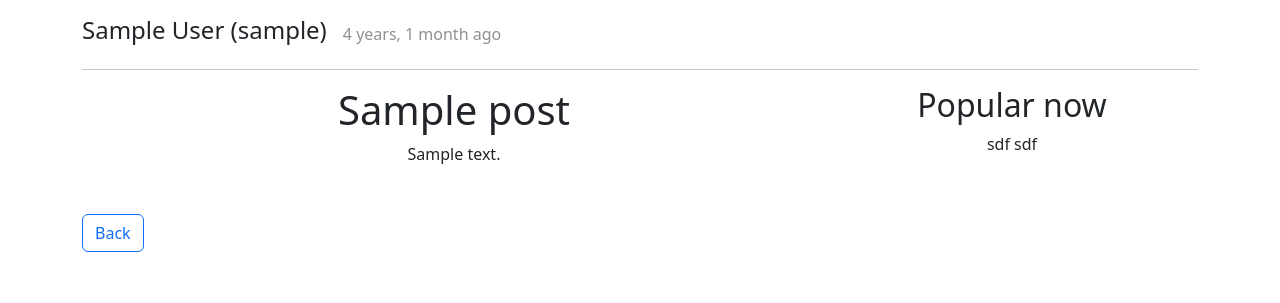
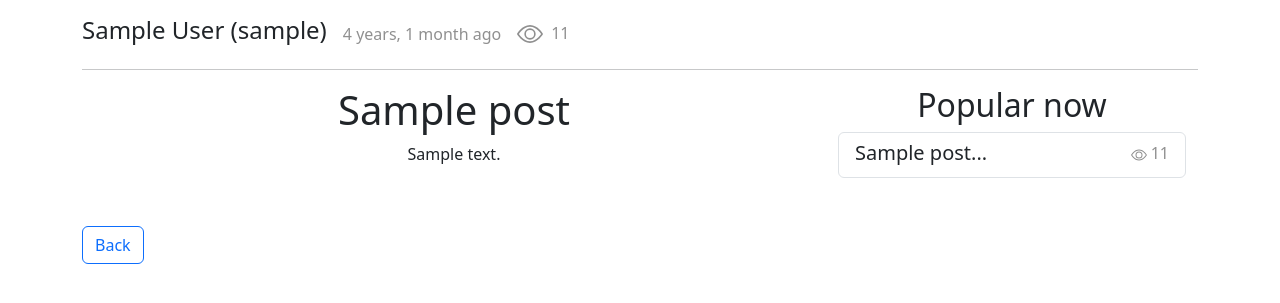
Before and after one commit to fooniquler/django-blog, a Django app: page /post/1 in a window 1280 px wide. Shown: the part 56-359 px from the top of the page. Run offline with Django 5.2, Linux system fonts and the light colour scheme; tables that the repository leaves empty hold one stand-in row (values such as "Sample post").

Commit message:
Added views_count field to Post model, updated PostView to increment views_count on get_object, implemented get_context_data method to fetch and display a list of most popular posts in the view

```diff
--- a/blog/models.py
+++ b/blog/models.py
@@ -11,6 +11,7 @@ class Post(models.Model):
     title = models.CharField(max_length=255)
     content = models.TextField()
     post_date = models.DateTimeField(auto_now_add=True)
+    views_count = models.IntegerField(default=0)
 
     def get_date(self):
         return humanize.naturaltime(self.post_date)
--- a/blog/templates/post_view.html
+++ b/blog/templates/post_view.html
@@ -8,7 +8,15 @@
 
 <div class="d-flex flex-row align-items-center gap-3">
     <h4>{{ post.author.first_name }} {{ post.author.last_name }} ({{ post.author.username }})</h4>
+
     <span style="color: #909090;">{{ post.get_date }}</span>
+    <div class="d-flex gap-2">
+        <svg xmlns="http://www.w3.org/2000/svg" width="26" height="26" fill="currentColor" class="bi bi-eye" viewBox="0 0 16 16" style="color: #909090;">
+            <path d="M16 8s-3-5.5-8-5.5S0 8 0 8s3 5.5 8 5.5S16 8 16 8M1.173 8a13 13 0 0 1 1.66-2.043C4.12 4.668 5.88 3.5 8 3.5s3.879 1.168 5.168 2.457A13 13 0 0 1 14.828 8q-.086.13-.195.288c-.335.48-.83 1.12-1.465 1.755C11.879 11.332 10.119 12.5 8 12.5s-3.879-1.168-5.168-2.457A13 13 0 0 1 1.172 8z"/>
+            <path d="M8 5.5a2.5 2.5 0 1 0 0 5 2.5 2.5 0 0 0 0-5M4.5 8a3.5 3.5 0 1 1 7 0 3.5 3.5 0 0 1-7 0"/>
+        </svg>
+        <span style="color: #909090;">{{ post.views_count }}</span>
+    </div>
 
     {% if user.pk == post.author.id %}
         <form action="{% url 'edit_post' post.id %}">
@@ -29,13 +37,28 @@
     </div>
     <div class="col-4">
       <h2>Popular now</h2>
-      sdf
-      sdf
+        <ul class="list-group">
+            {% for post in popular_posts %}
+                <a href="{% url 'post_view' post.id %}" class="list-group-item list-group-item-action" aria-current="true">
+                    <div class="d-flex w-100 justify-content-between">
+                      <h5 class="mb-1">{{ post.title|slice:30 }}...</h5>
+                        <div>
+                            <svg xmlns="http://www.w3.org/2000/svg" width="16" height="16" fill="currentColor" class="bi bi-eye" viewBox="0 0 16 16" style="color: #909090;">
+                                <path d="M16 8s-3-5.5-8-5.5S0 8 0 8s3 5.5 8 5.5S16 8 16 8M1.173 8a13 13 0 0 1 1.66-2.043C4.12 4.668 5.88 3.5 8 3.5s3.879 1.168 5.168 2.457A13 13 0 0 1 14.828 8q-.086.13-.195.288c-.335.48-.83 1.12-1.465 1.755C11.879 11.332 10.119 12.5 8 12.5s-3.879-1.168-5.168-2.457A13 13 0 0 1 1.172 8z"/>
+                                <path d="M8 5.5a2.5 2.5 0 1 0 0 5 2.5 2.5 0 0 0 0-5M4.5 8a3.5 3.5 0 1 1 7 0 3.5 3.5 0 0 1-7 0"/>
+                            </svg>
+                            <span style="color: #909090;">{{ post.views_count }}</span>
+                        </div>
+                    </div>
+                </a>
+            {% endfor %}
+        </ul>
     </div>
   </div>
 </div>
 <form action="{% url 'home' %}" class="mt-5">
     <button class="btn btn-outline-primary ">Back</button>
 </form>
+</br>
 
 {% endblock %}
--- a/blog/views.py
+++ b/blog/views.py
@@ -1,4 +1,4 @@
-from django.contrib.auth.mixins import LoginRequiredMixin
+from django.db import transaction
 from .models import Post
 from django.views.generic import ListView, DetailView, CreateView, UpdateView, DeleteView
 from .forms import PostForm
@@ -13,6 +13,19 @@ class HomeView(ListView):
 class PostView(DetailView):
     model = Post
     template_name = 'post_view.html'
+
+    def get_object(self, queryset=None):
+        with transaction.atomic():
+            post = super().get_object(queryset)
+            post.views_count += 1
+            post.save()
+            return post
+
+    def get_context_data(self, **kwargs):
+        context = super().get_context_data(**kwargs)
+        popular_posts = Post.objects.order_by('-views_count')[:5]
+        context['popular_posts'] = popular_posts
+        return context
 
 
 class MakePostView(CreateView):
```
Also changed, not shown: blog/migrations/0004_post_views_count.py (added).
